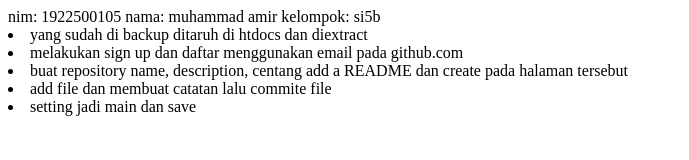
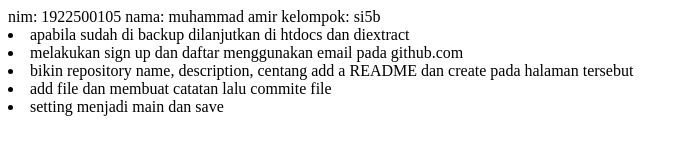
Before and after one commit to MuhammadAmir2/si5b2122o, a plain HTML site: page 2/index.html in a window 1280 px wide. Shown: the whole page, without its empty margins (0-689 px from the left). Drawn offline with Linux system fonts and the light colour scheme.

Commit message:
Update index.html

```diff
--- a/2/index.html
+++ b/2/index.html
@@ -2,9 +2,9 @@ nim: 1922500105
 nama: muhammad amir
 kelompok: si5b
 <lo>
-  <li>yang sudah di backup ditaruh di htdocs dan diextract</li>
+  <li>apabila sudah di backup dilanjutkan di htdocs dan diextract</li>
   <li>melakukan sign up dan daftar menggunakan email pada github.com</li>
-  <li>buat repository name, description, centang add a README dan create pada halaman tersebut</li>
+  <li>bikin repository name, description, centang add a README dan create pada halaman tersebut</li>
   <li>add file dan membuat catatan lalu commite file</li>
-  <li>setting jadi main dan save</li>
+  <li>setting menjadi main dan save</li>
 </lo>
```
